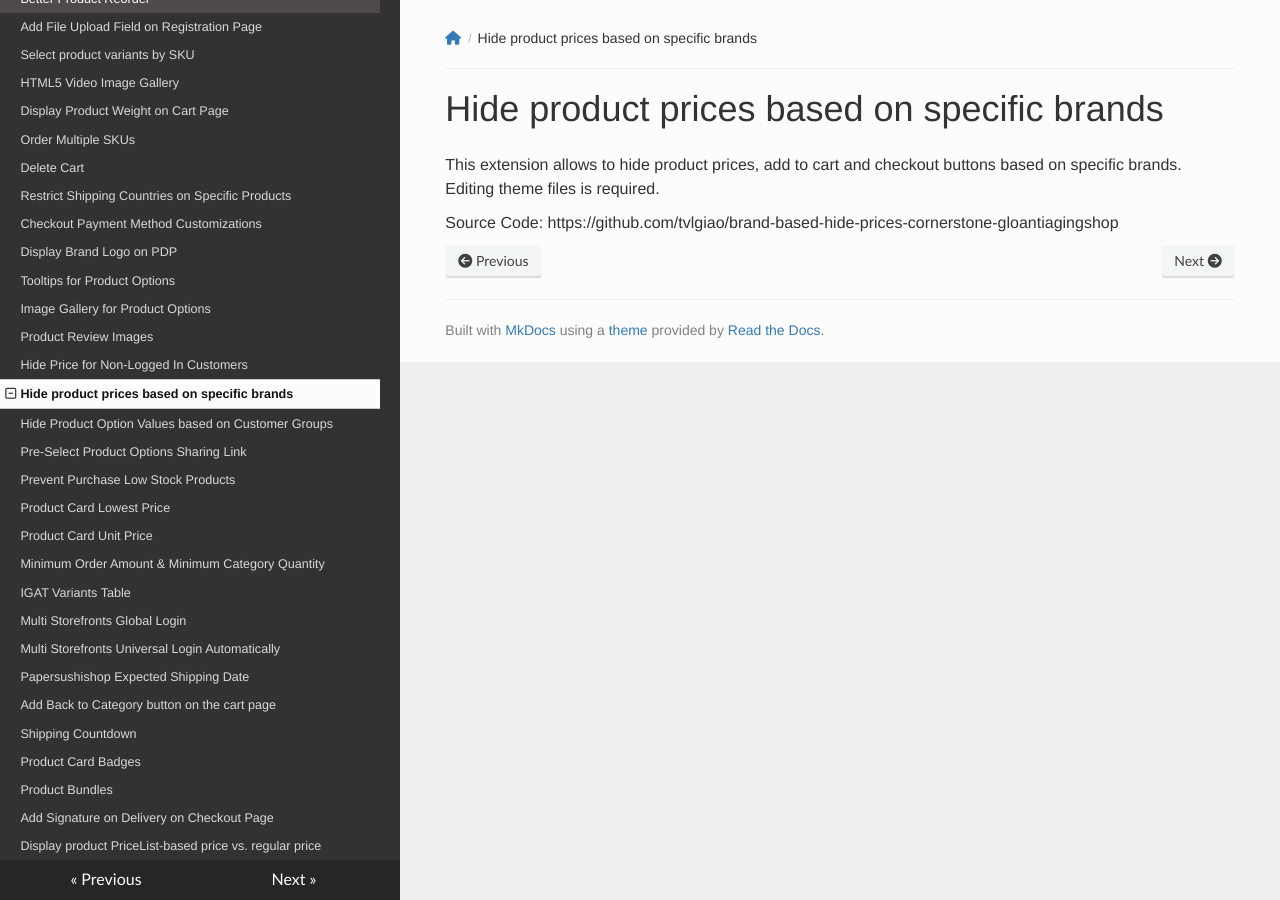
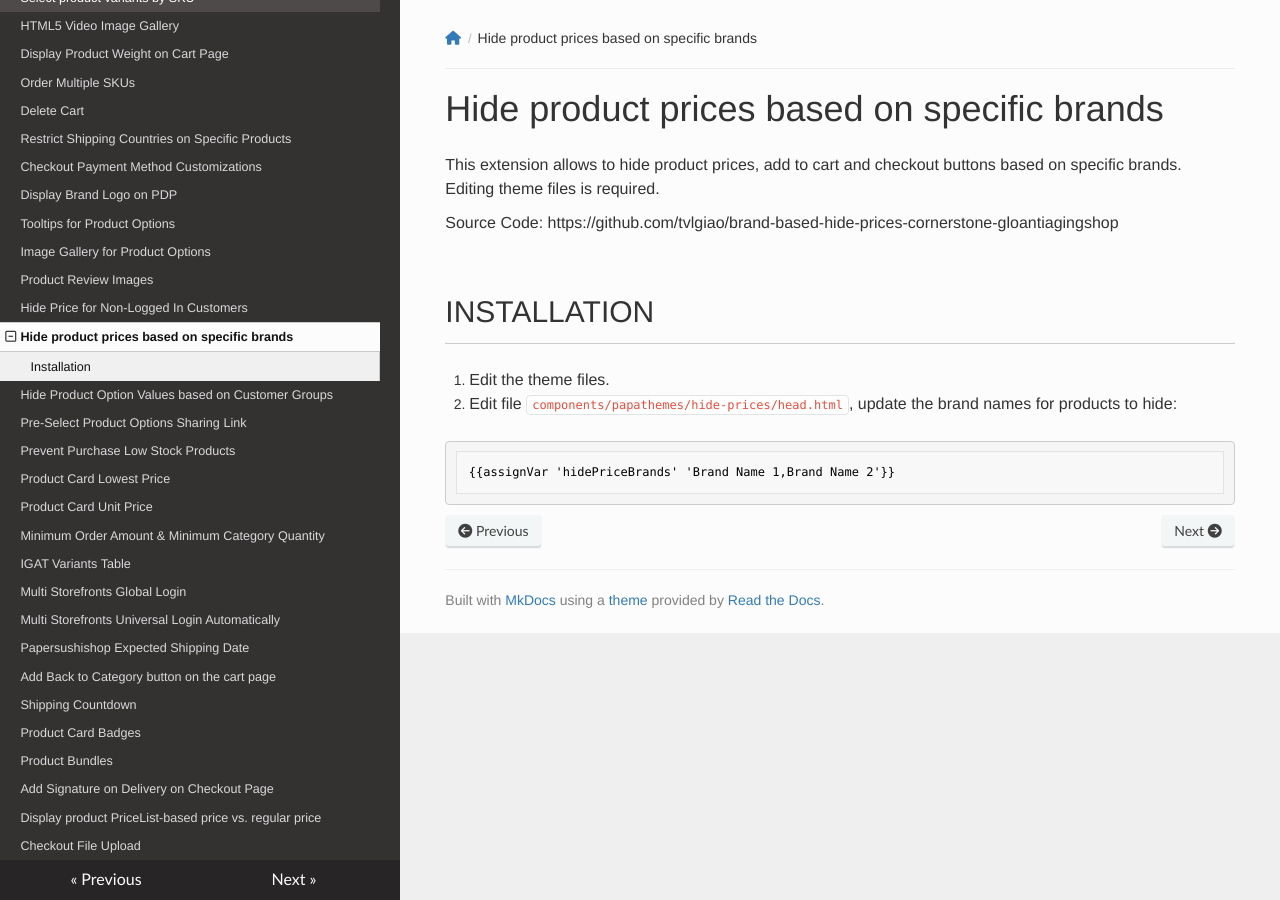
Before and after one commit to tvlgiao/bc-addons-docs, an MkDocs documentation site: the page built from docs/hide-price-by-brand.md, in a window 1280 px wide. Built offline with MkDocs 1.6.1, drawn with Linux system fonts in a browser that asks for light colours; nearby versions of some CDN libraries.

Commit message:
Checkout File Upload

````diff
--- a/docs/hide-price-by-brand.md
+++ b/docs/hide-price-by-brand.md
@@ -3,3 +3,13 @@
 This extension allows to hide product prices, add to cart and checkout buttons based on specific brands. Editing theme files is required.
 
 Source Code: https://github.com/tvlgiao/brand-based-hide-prices-cornerstone-gloantiagingshop
+
+## Installation
+
+1. Edit the theme files.
+
+2. Edit file `components/papathemes/hide-prices/head.html`, update the brand names for products to hide:
+
+```handlebars
+{{assignVar 'hidePriceBrands' 'Brand Name 1,Brand Name 2'}}
+```
--- a/mkdocs.yml
+++ b/mkdocs.yml
@@ -49,6 +49,7 @@ nav:
 - Product Bundles: product-bundles.md
 - Add Signature on Delivery on Checkout Page: checkout-signature-delivery.md
 - Display product PriceList-based price vs. regular price: wholesale-discount-price.md
+- Checkout File Upload: checkout-file-upload.md
 theme: readthedocs
 use_directory_urls: false
 
````
Also changed, not shown: docs/checkout-file-upload.md (added, +37 -0 lines), docs/index.md (+1 -0 lines).
